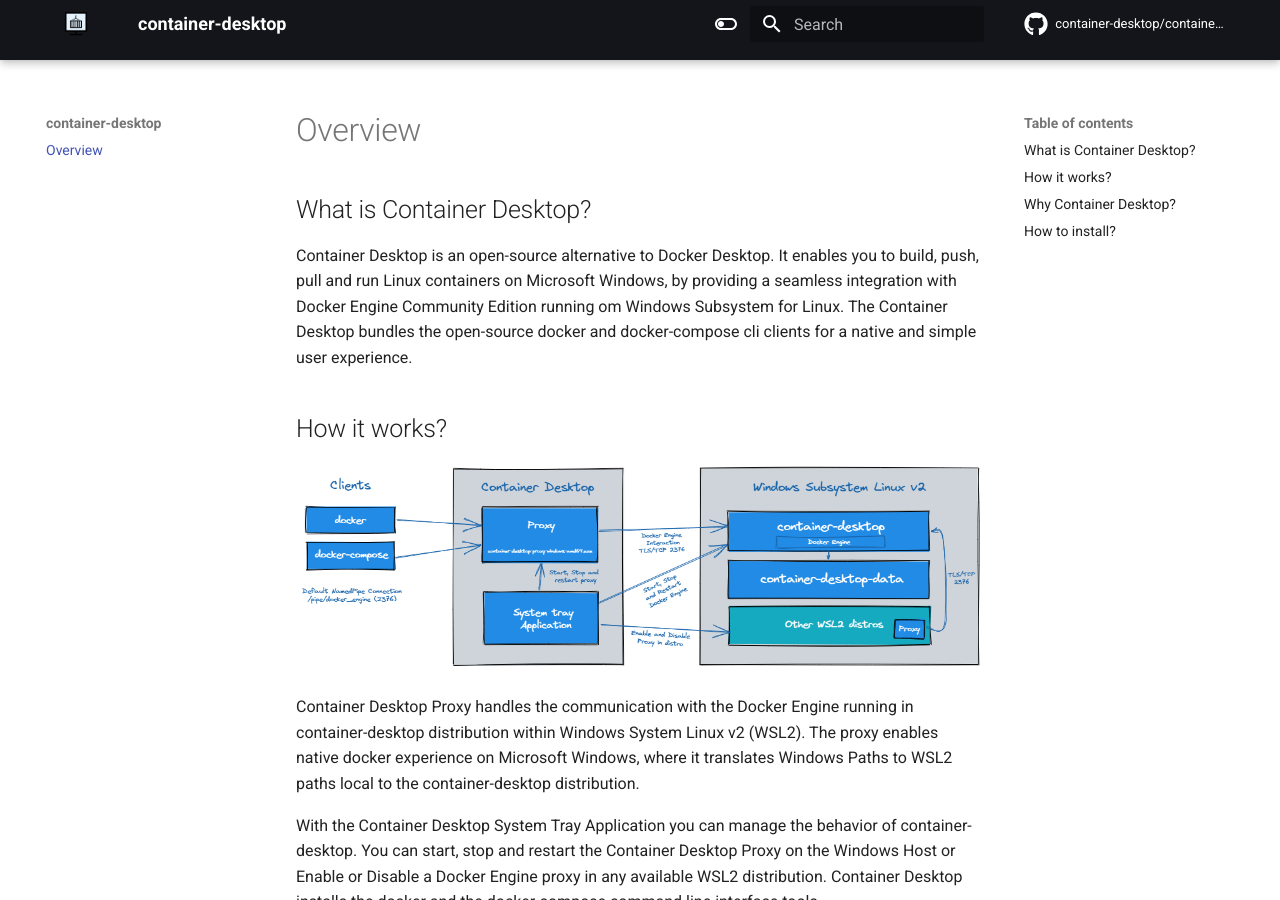
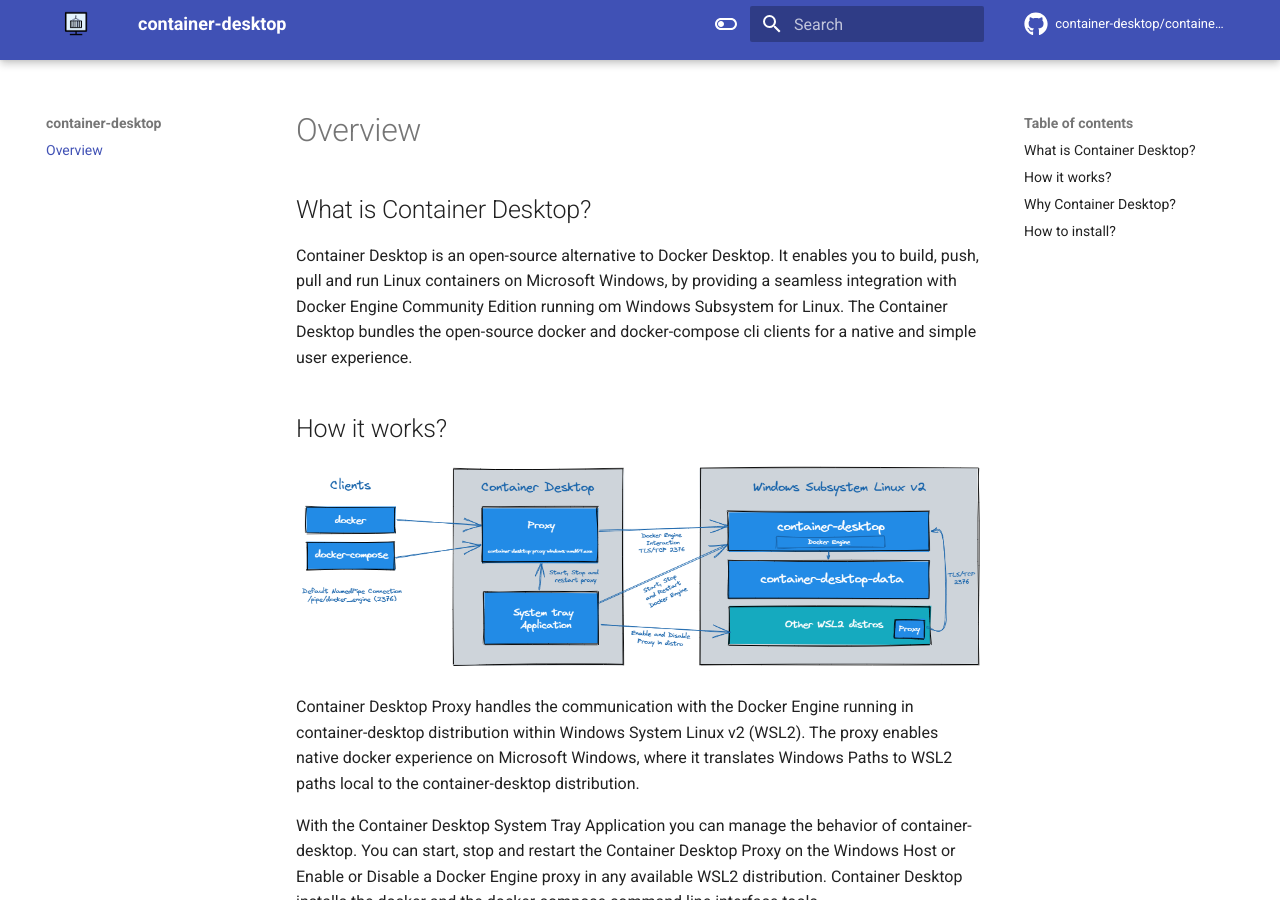
Before and after one commit to container-desktop/container-desktop, an MkDocs documentation site: the page built from docs/index.md, in a window 1280 px wide and 900 px high. Built offline with MkDocs 1.6.1 and Material for MkDocs 9.7.7, drawn with Linux system fonts in a browser that asks for light colours; comment, search, counter and statistics services are not loaded; the version menu is left out.

Commit message:
change primary site color to indigo

```diff
--- a/mkdocs.yml
+++ b/mkdocs.yml
@@ -32,7 +32,7 @@ theme:
   palette:
     - media: "(prefers-color-scheme: light)"
       scheme: default
-      primary: "black"
+      primary: "indigo"
       accent: "grey"
       toggle:
         icon: material/toggle-switch-off-outline
```
